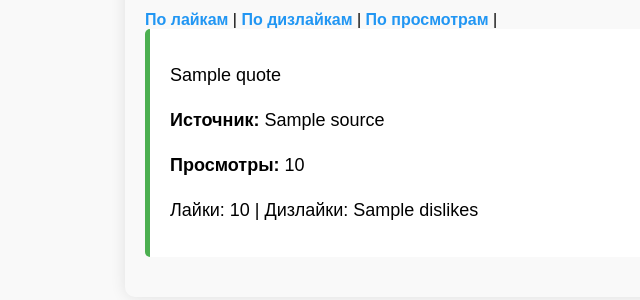
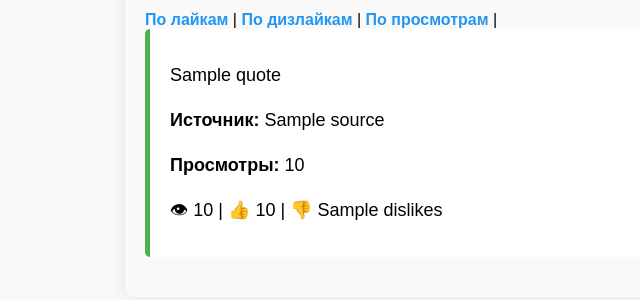
Before and after one commit to MacloProfile/quotes-project, a Django app: template app/templates/top.html in a window 1280 px wide. Shown: the part 158-458 px from the top of the page, without its empty margins (145-785 px from the left). Run offline with Django 3.2, Linux system fonts and the light colour scheme; the template is opened without the code that fills it: most values are stand-ins (such as "Sample title", 1, 10 or a date in 2020).

Commit message:
correct the display of likes, dislikes, and views in the top and profile

```diff
--- a/app/templates/blocks/quote_block.html
+++ b/app/templates/blocks/quote_block.html
@@ -15,6 +15,6 @@
         </form>
     </div>
     {% else %}
-        <p>Лайки: {{quote.likes}} | Дизлайки: {{quote.dislikes}}</p>
+        <p>👁 {{ quote.views }} | 👍 {{ quote.likes }} | 👎 {{ quote.dislikes }}</p>
     {% endif %}
 </div>
--- a/app/templates/profile.html
+++ b/app/templates/profile.html
@@ -14,7 +14,7 @@
             <div class="quote-card">
                 <p>{{ quote.quote }}</p>
                 <p><strong>Источник:</strong> {{quote.source}}</p>
-                <p>👍 {{ quote.likes }} | 👎 {{ quote.dislikes }}</p>
+                <p>👁 {{ quote.views }} | 👍 {{ quote.likes }} | 👎 {{ quote.dislikes }}</p>
                 <p><a href="{% url 'edit_quote' quote.id %}">Редактировать</a></p>
             </div>
         {% empty %}
```
